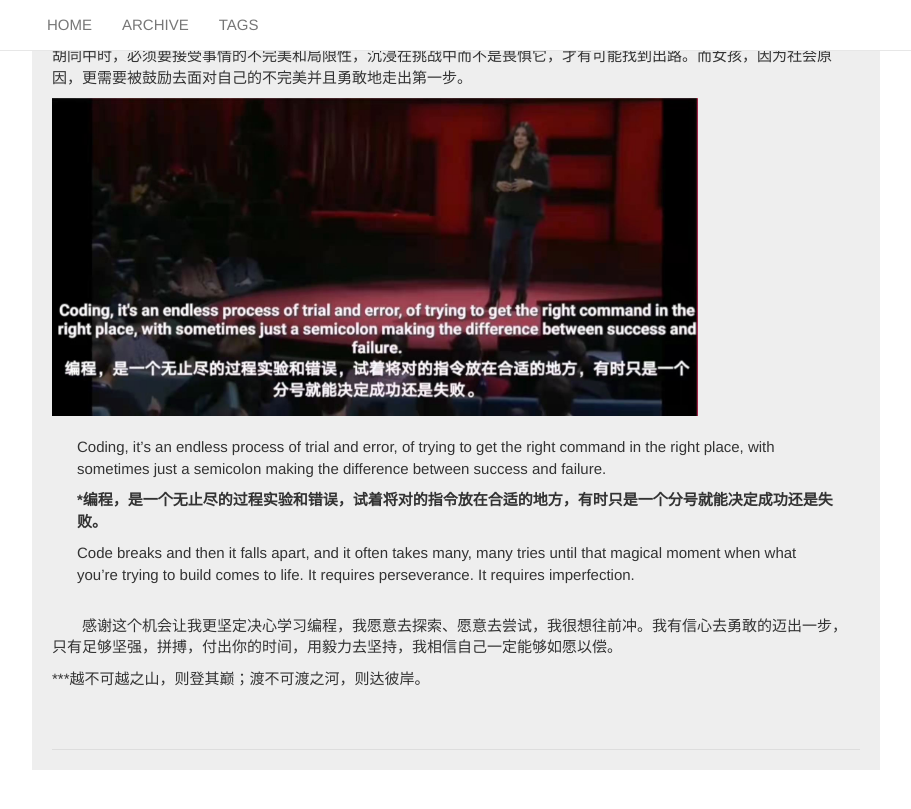
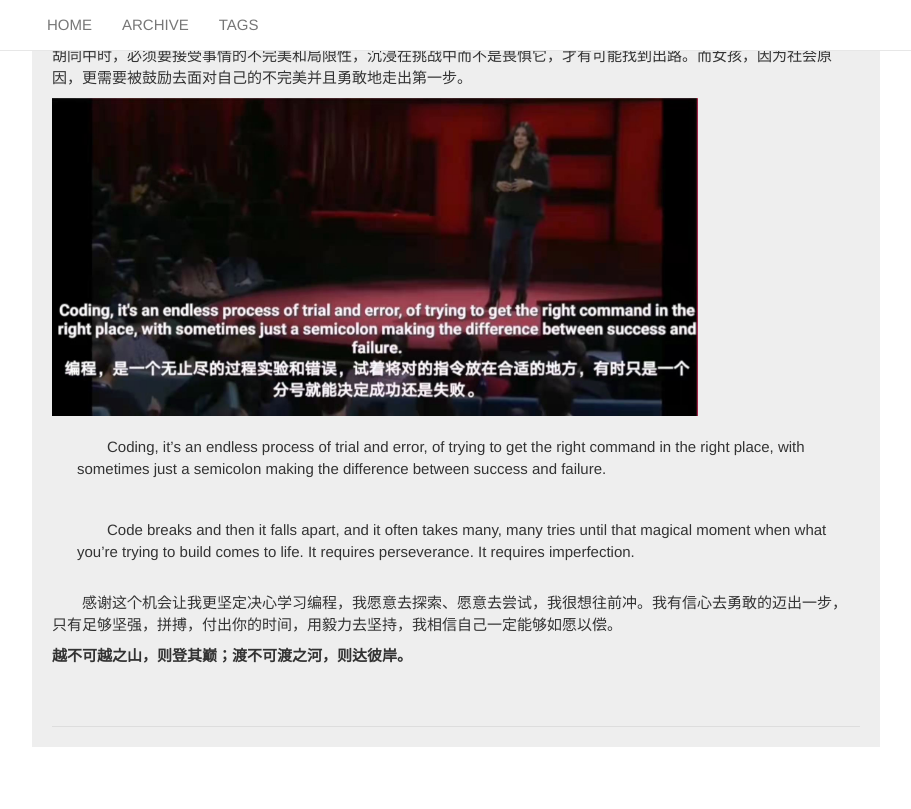
Before and after one commit to Nara727/Nara-blog, a Jekyll site: the page built from _posts/2020-03-21-nara-blog.md, in a window 1280 px wide and 900 px high, scrolled down 2923 px. Shown: the top 809 px of the window, without its empty margins (38-949 px from the left). Built offline with Jekyll 4.4.1, drawn with Linux system fonts in a browser that asks for light colours; some of the changed text lies outside the part shown.

Commit message:
Update 2020-03-21-nara-blog.md

```diff
--- a/_posts/2020-03-21-nara-blog.md
+++ b/_posts/2020-03-21-nara-blog.md
@@ -13,7 +13,7 @@ featured: true
 
 #### 做勇敢的女孩，而非完美
 
-***Reshma Saujani——让更多女性用编程改变世界
+**Reshma Saujani——让更多女性用编程改变世界**
 
 ![001](../assets/images/0320-1.jpg)
 
@@ -21,9 +21,9 @@ featured: true
 
 <iframe src="//player.bilibili.com/player.html?aid=501509396&bvid=BV1oN41197nt&cid=293986383&page=1" scrolling="no" border="0" frameborder="no" framespacing="0" allowfullscreen="true"> </iframe>
 
-> Most girls are taught to avoid risk and failure. We're taught to smile pretty, play it safe, get all A's. Boys, on the other hand, are taught to play rough, swing high, crawl to the top of the monkey bars and then just jump off headfirst. And by the time they're adults, whether they're negotiating a raise or even asking someone out on a date, they're habituated to take risk after risk. They're rewarded for it.
+> &emsp;&emsp;Most girls are taught to avoid risk and failure. We're taught to smile pretty, play it safe, get all A's. Boys, on the other hand, are taught to play rough, swing high, crawl to the top of the monkey bars and then just jump off headfirst. And by the time they're adults, whether they're negotiating a raise or even asking someone out on a date, they're habituated to take risk after risk. They're rewarded for it.
 
-> It's often said in Silicon Valley, no one even takes you seriously unless you've had two failed start-ups. In other words, we're raising our girls to be perfect, and we're raising our boys to be brave. Some people worry about our federal deficit, but I, I worry about our bravery deficit. Our economy, our society, we're just losing out because we're not raising our girls to be brave. The bravery deficit is why women are underrepresented in STEM, in C-suites, in boardrooms, in Congress, and pretty much everywhere you look.
+> &emsp;&emsp;It's often said in Silicon Valley, no one even takes you seriously unless you've had two failed start-ups. In other words, we're raising our girls to be perfect, and we're raising our boys to be brave. Some people worry about our federal deficit, but I, I worry about our bravery deficit. Our economy, our society, we're just losing out because we're not raising our girls to be brave. The bravery deficit is why women are underrepresented in STEM, in C-suites, in boardrooms, in Congress, and pretty much everywhere you look.
 
 &emsp;&emsp;在演讲中Saujani表示，社会一直默认的教育方式是从小告诉女孩要完美和细心，而男孩要勇敢和耐挫，她自己一直遵从着这样的设定，直到33岁时，她第一次做了件勇敢但看似并不完美的事——参选国会议员，虽然结果以失败告终，但这件事给她带来了很多思考和领悟，从而也彻底改变了她的人生轨迹与目标。
 
@@ -42,12 +42,10 @@ featured: true
 
 ![003](../assets/images/0320-03.jpg)
 
-> Coding, it's an endless process of trial and error, of trying to get the right command in the right place, with sometimes just a semicolon making the difference between success and failure.
->
-> ***编程，是一个无止尽的过程实验和错误，试着将对的指令放在合适的地方，有时只是一个分号就能决定成功还是失败。**
->
-> Code breaks and then it falls apart, and it often takes many, many tries until that magical moment when what you're trying to build comes to life. It requires perseverance. It requires imperfection.
+> &emsp;&emsp;Coding, it's an endless process of trial and error, of trying to get the right command in the right place, with sometimes just a semicolon making the difference between success and failure.
+
+> &emsp;&emsp;Code breaks and then it falls apart, and it often takes many, many tries until that magical moment when what you're trying to build comes to life. It requires perseverance. It requires imperfection.
 
 &emsp;&emsp;感谢这个机会让我更坚定决心学习编程，我愿意去探索、愿意去尝试，我很想往前冲。我有信心去勇敢的迈出一步，只有足够坚强，拼搏，付出你的时间，用毅力去坚持，我相信自己一定能够如愿以偿。
 
-***越不可越之山，则登其巅；渡不可渡之河，则达彼岸。
+**越不可越之山，则登其巅；渡不可渡之河，则达彼岸。**
```
